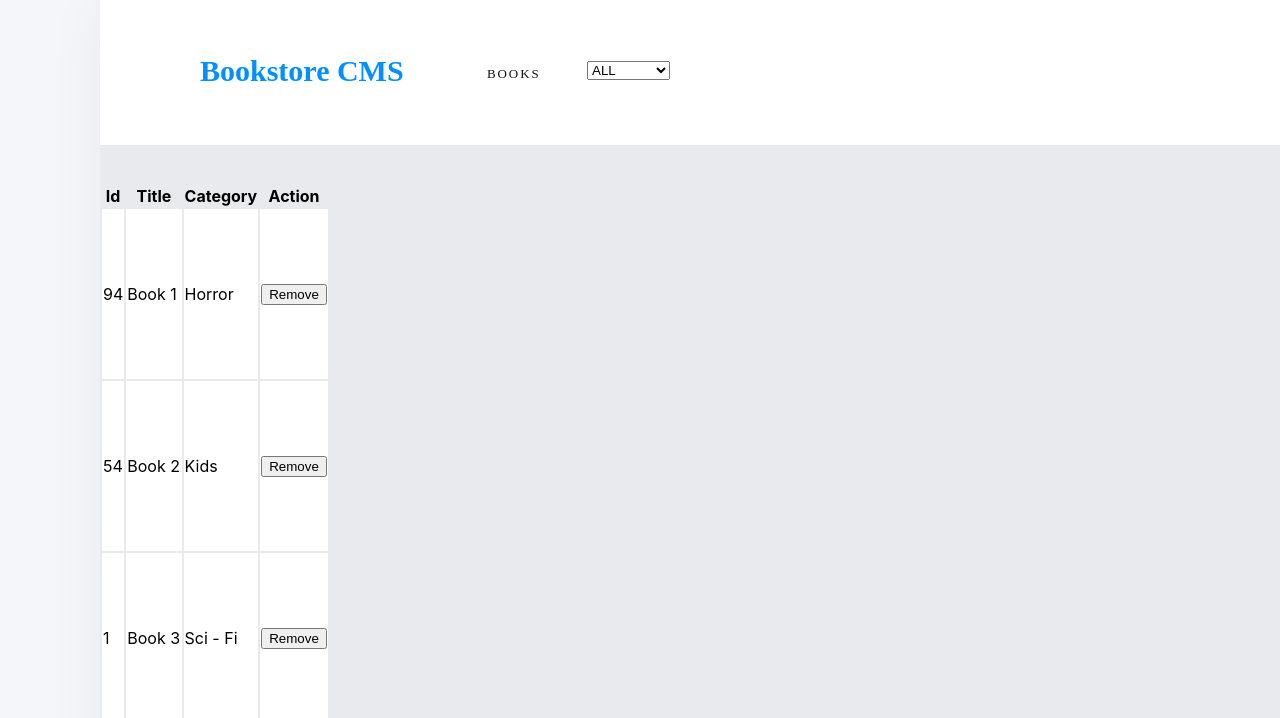
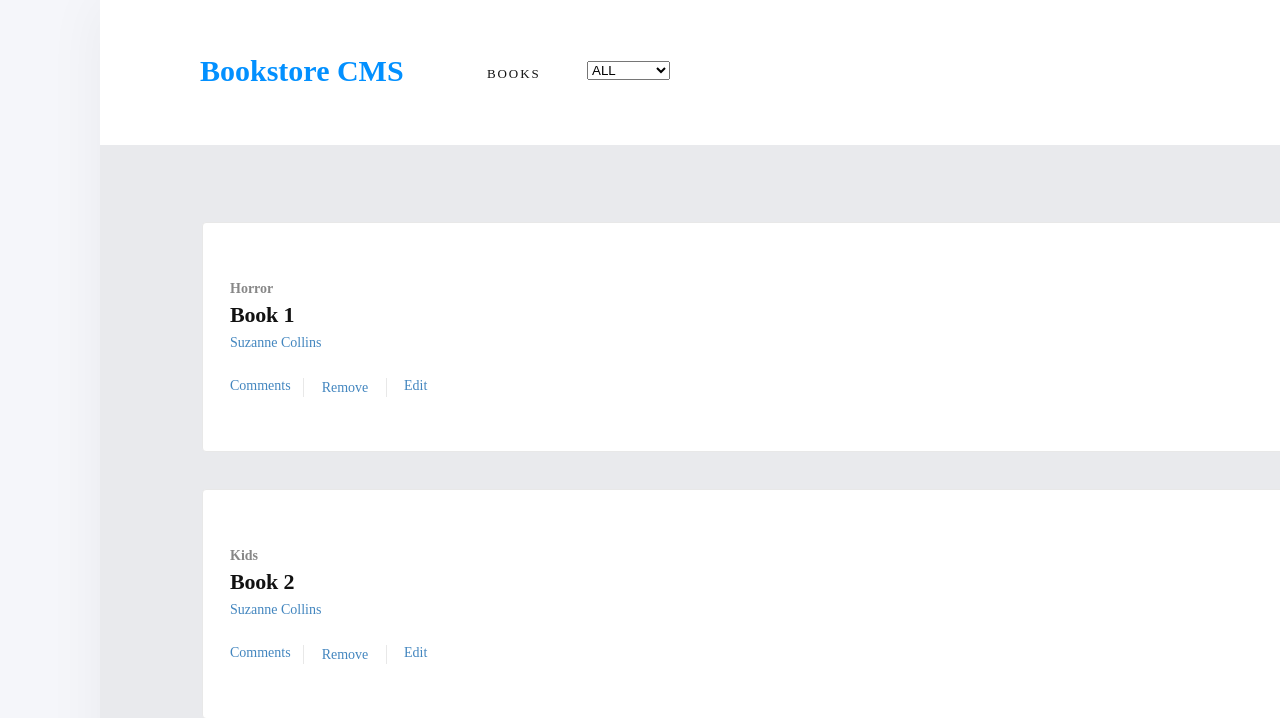
Before and after one commit to rajkumardas2701/bookstore, a React (Create React App) app: page / in a window 1280 px wide. Shown: the part 149-867 px from the top of the page. Built offline with nearby package versions, Linux system fonts and the light colour scheme.

Commit message:
Add style for Book title section

```diff
--- a/src/components/Book.js
+++ b/src/components/Book.js
@@ -3,12 +3,26 @@ import PropTypes from 'prop-types';
 import '../styles/Book.css';
 
 const Book = ({ book, deleteBook }) => (
-  <tr className="book">
-    <td>{book.id}</td>
-    <td>{book.title}</td>
-    <td>{book.category}</td>
-    <td><button type="button" onClick={deleteBook}>Remove</button></td>
-  </tr>
+  <section className="BookSection">
+    <div className="BookDetails">
+      <p className="bookCategory">{book.category}</p>
+      <p className="bookTitle">{book.title}</p>
+      <p className="bookAuthor">Suzanne Collins</p>
+      <div className="BookControlSection">
+        <span className="bookControl" id="comments">Comments</span>
+        <button type="button" id="remove" className="bookControl" onClick={deleteBook}>Remove</button>
+        <span className="bookControl" id="edit">Edit</span>
+      </div>
+    </div>
+    {/* <div>
+
+    </div>
+    <div>
+
+    </div> */}
+
+  </section>
+
 );
 
 Book.propTypes = {
--- a/src/containers/BooksList.js
+++ b/src/containers/BooksList.js
@@ -27,14 +27,14 @@ const BooksList = ({
 
       </div>
       <table className="books-table">
-        <thead>
+        {/* <thead>
           <tr>
             <th>Id</th>
             <th>Title</th>
             <th>Category</th>
             <th>Action</th>
           </tr>
-        </thead>
+        </thead> */}
         <tbody>
           {data}
         </tbody>
--- a/src/styles/Book.css
+++ b/src/styles/Book.css
@@ -1,4 +1,17 @@
-.book {
+/* .book {
+  width: 1200px;
+  height: 170px;
+  margin: 37px 100px 0;
+  padding: 32px 147px 26px 27px;
+  border-radius: 4px;
+  border: solid 1px #e8e8e8;
+  background-color: #ffffff;
+} */
+
+.BookSection {
+  display: flex;
+  flex-direction: row;
+  align-items: center;
   width: 1200px;
   height: 170px;
   margin: 37px 100px 0;
@@ -7,3 +20,88 @@
   border: solid 1px #e8e8e8;
   background-color: #ffffff;
 }
+
+.BookDetails {
+  display: flex;
+  flex-direction: column;
+}
+
+.BookControlSection {
+  display: flex;
+  flex-direction: row;
+  margin-top: 21px;
+}
+
+.bookCategory {
+  width: 49px;
+  height: 18px;
+  margin: 0 39px 0 0;
+  opacity: 0.5;
+  font-family: Montserrat;
+  font-size: 14px;
+  font-weight: bold;
+  font-stretch: normal;
+  font-style: normal;
+  line-height: normal;
+  letter-spacing: normal;
+  color: #121212;
+}
+
+.bookTitle {
+  width: 197px;
+  height: 29px;
+  margin: 3px 323px 0 0;
+  font-family: RobotoSlab;
+  font-size: 22px;
+  font-weight: bold;
+  font-stretch: normal;
+  font-style: normal;
+  line-height: normal;
+  letter-spacing: -0.2px;
+  color: #121212;
+}
+
+.bookAuthor {
+  width: 107px;
+  height: 19px;
+  margin: 4px 0 0;
+  font-family: RobotoSlab;
+  font-size: 14px;
+  font-weight: 300;
+  font-stretch: normal;
+  font-style: normal;
+  line-height: normal;
+  letter-spacing: normal;
+  color: #4386bf;
+}
+
+.bookControl {
+  height: 19px;
+  font-family: RobotoSlab;
+  font-size: 14px;
+  font-weight: 300;
+  font-stretch: normal;
+  font-style: normal;
+  line-height: normal;
+  letter-spacing: normal;
+  color: #4386bf;
+}
+
+#comments {
+  width: 73px;
+  margin: 3px 0 2px 0;
+}
+
+#remove {
+  width: 84px;
+  margin: 3px 0 2px 0;
+  background: white;
+  border: solid 1px #e8e8e8;;
+  border-top: none;
+  border-bottom: none;
+}
+
+#edit {
+  width: 27px;
+  margin: 3px 298px 2px 17px;
+}
```
